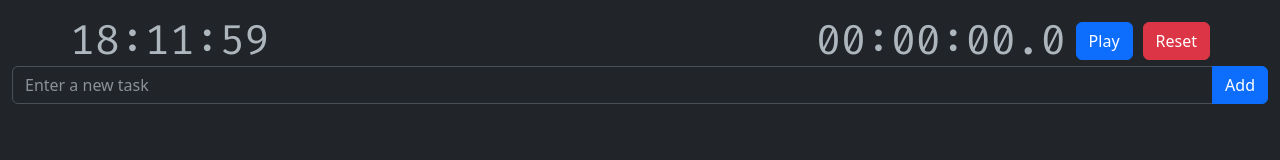
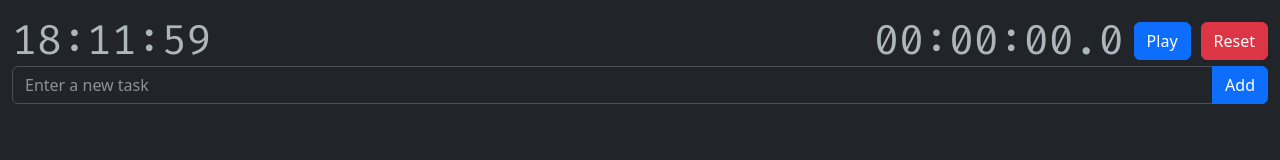
Before and after one commit to sergantspok88/HtmlSimpleToDo, a plain HTML site: page Todo.html in a window 1280 px wide. Drawn offline with nearby package versions, Linux system fonts and the light colour scheme.

Commit message:
Second div also made container-fluid

```diff
--- a/Todo.html
+++ b/Todo.html
@@ -79,7 +79,7 @@
 
 <body>
     <div class="container-fluid mt-3">
-        <div class="container mt-3 px-0">
+        <div class="container-fluid mt-3 px-0">
             <div class="row justify-content-center">
                 <div class="col-12 d-flex align-items-center justify-content-between">
                     <div>
```
